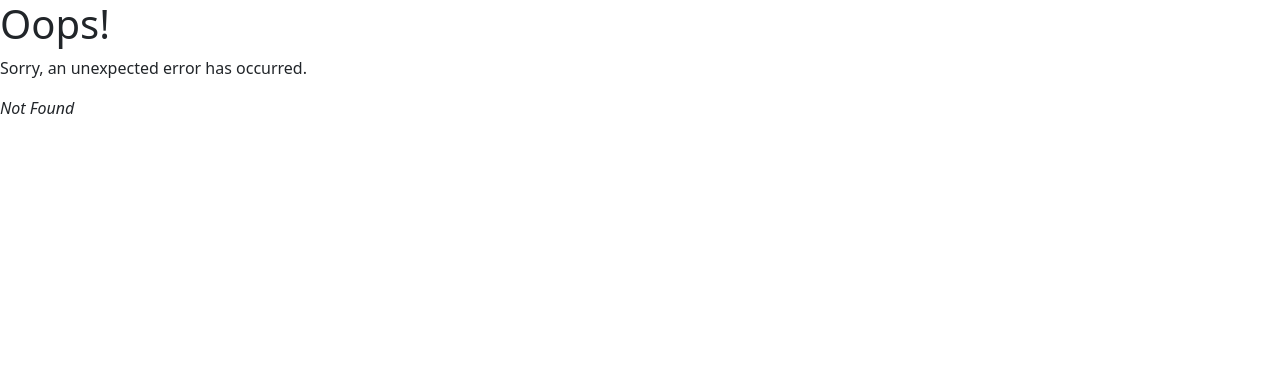
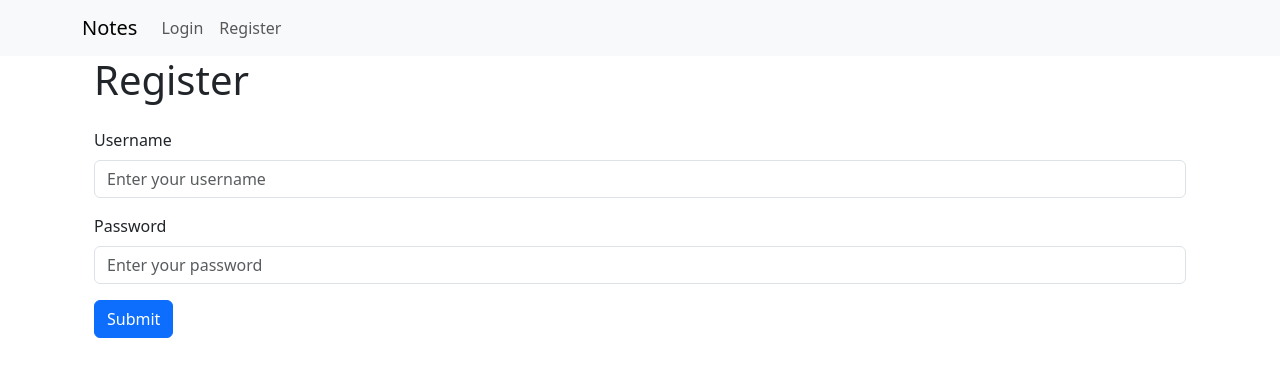
Before and after one commit to PepGuiem/notes, a React (Vite) app: page /register in a window 1280 px wide. Before the commit this address had no page. Shown: the top 376 px of the page. Built offline with nearby package versions, Linux system fonts and the light colour scheme.

Commit message:
registro hecho

```diff
--- /dev/null
+++ b/src/js/fetchUser.js
@@ -0,0 +1,29 @@
+
+export async function doFetchRegisterUser (username, password, url){
+    var data = {
+        username : username,
+        password : password
+    }
+
+    try {
+        const response = await fetch(url, {
+          method: 'POST',
+          headers: {
+            'Content-Type': 'application/json'
+          },
+          body: JSON.stringify(data)
+        });
+        if (response.ok) {
+          return true;
+        } else {
+          return false;
+        }
+      } catch (error) {
+        console.error('Error at registration time: ', error);
+        return false;
+      }
+}
+
+export async function doFetchLoginUser (username ,password, url){
+
+}
--- a/src/routes/Index.jsx
+++ /dev/null
@@ -1,7 +0,0 @@
-export default function Index() {
-    return (
-      <div>
-        <h1>Notes</h1>
-      </div>
-    );
-  }
--- /dev/null
+++ b/src/routes/Register.jsx
@@ -0,0 +1,37 @@
+import { doFetchRegisterUser } from "../js/fetchUser.js";
+import { useState } from 'react';
+import { useNavigate } from "react-router-dom";
+export default function Register() {
+
+  const [username, setUsername] = useState("");
+  const [password, setPassword] = useState("");
+  const navigate = useNavigate();
+  const [error, setError] = useState("");
+
+  const handleClick = async () => {
+      const confirmation = await doFetchRegisterUser(username,password, "http://localhost:8080/signup");
+      if(confirmation == true){
+        navigate("/login")
+      }else{
+        setError("Error at registration time");
+      }
+  };
+
+    return (
+    <div className="container">
+      <h1 className="mb-4">Register</h1>
+        <div className="mb-3">
+          <label htmlFor="username" className="form-label">Username</label>
+          <input type="text" className="form-control" id="username" placeholder="Enter your username" onChange={(e) => setUsername(e.target.value)}/>
+        </div>
+        <div className="mb-3">
+          <label htmlFor="password" className="form-label">Password</label>
+          <input type="password" className="form-control" id="password" placeholder="Enter your password" onChange={(e) => setPassword(e.target.value)}/>
+        </div>
+        <button type="submit" className="btn btn-primary" onClick={handleClick}>Submit</button>
+        <br />
+        <br />
+        {error != "" ? <p>{error}</p> : <p></p>}
+    </div>
+    );
+  }
--- a/src/routes/Root.jsx
+++ b/src/routes/Root.jsx
@@ -8,17 +8,17 @@ export default function Root() {
         <>
           <nav className="navbar navbar-expand-lg navbar-light bg-light">
             <div className="container">
-              <Link className="navbar-brand" to="/">Index</Link>
+              <Link className="navbar-brand" to="/">Notes</Link>
               <button className="navbar-toggler" type="button" data-toggle="collapse" data-target="#navbarNav" aria-controls="navbarNav" aria-expanded="false" aria-label="Toggle navigation">
                 <span className="navbar-toggler-icon"></span>
               </button>
               <div className="collapse navbar-collapse" id="navbarNav">
                 <ul className="navbar-nav">
                   <li className="nav-item">
-                    <Link className="nav-link" to="/notes">Notes</Link>
+                    <Link className="nav-link" to="/login">Login</Link>
                   </li>
                   <li className="nav-item">
-                    <Link className="nav-link" to="/login">Login</Link>
+                    <Link className="nav-link" to="/register">Register</Link>
                   </li>
                 </ul>
               </div>
```
Also changed, not shown: src/main.jsx (+5 -4 lines), 1 other file (tests, documents, lock files or other folders).
